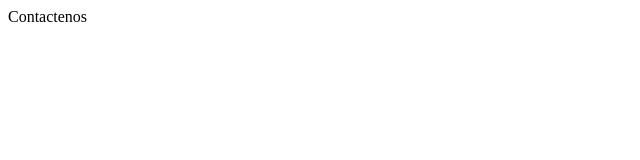
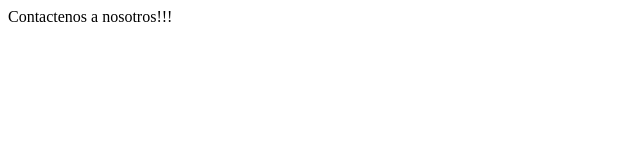
Before and after one commit to urielgrins/web01, a plain HTML site: page contacto.htm in a window 1280 px wide. Shown: the whole page, without its empty margins (0-640 px from the left). Drawn offline with Linux system fonts and the light colour scheme.

Commit message:
modifiqué contacto.htm

```diff
--- a/contacto.htm
+++ b/contacto.htm
@@ -1,5 +1,5 @@
 <html>
 <body>
-Contactenos
+Contactenos a nosotros!!!
 </body>
 </html>
```
